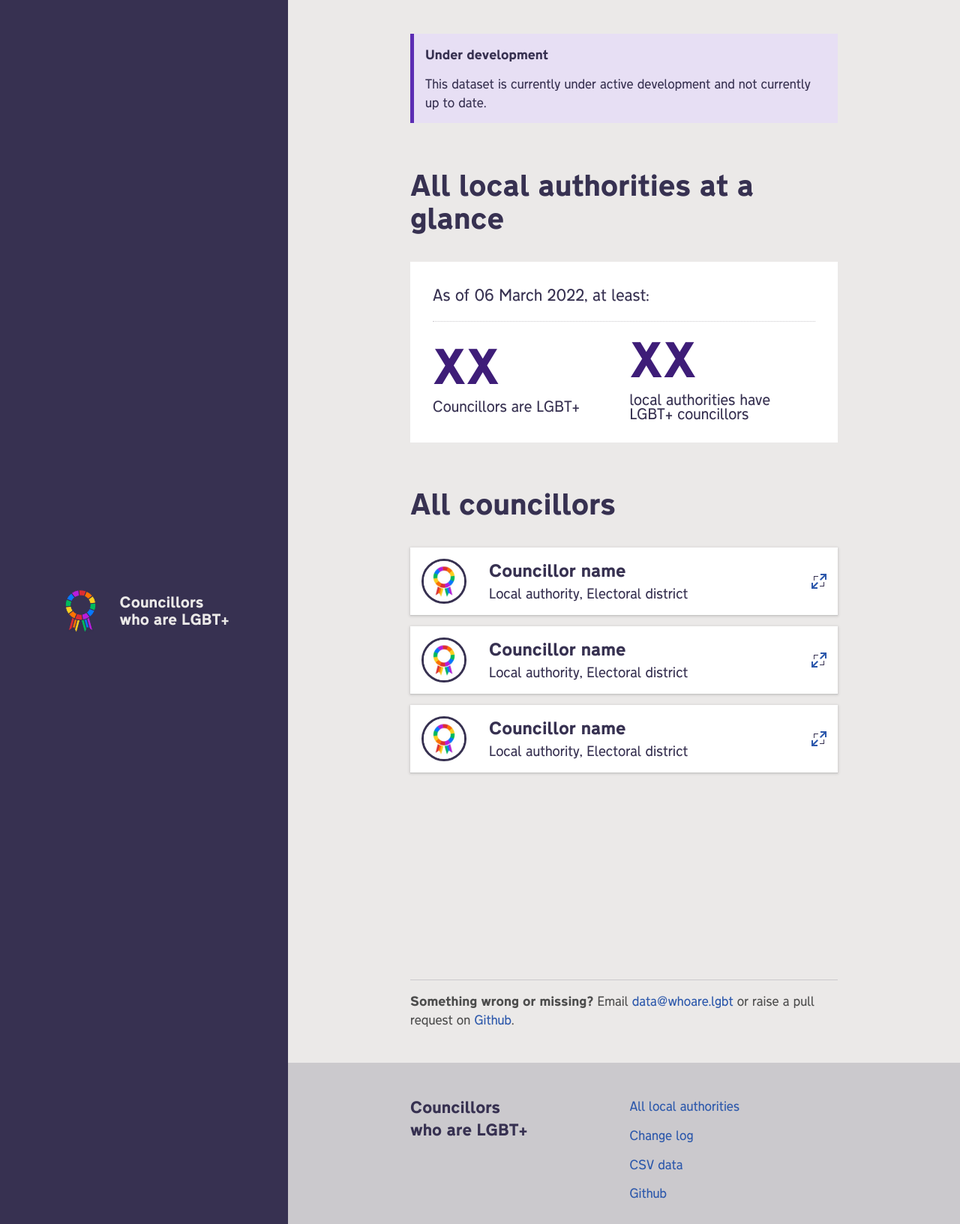
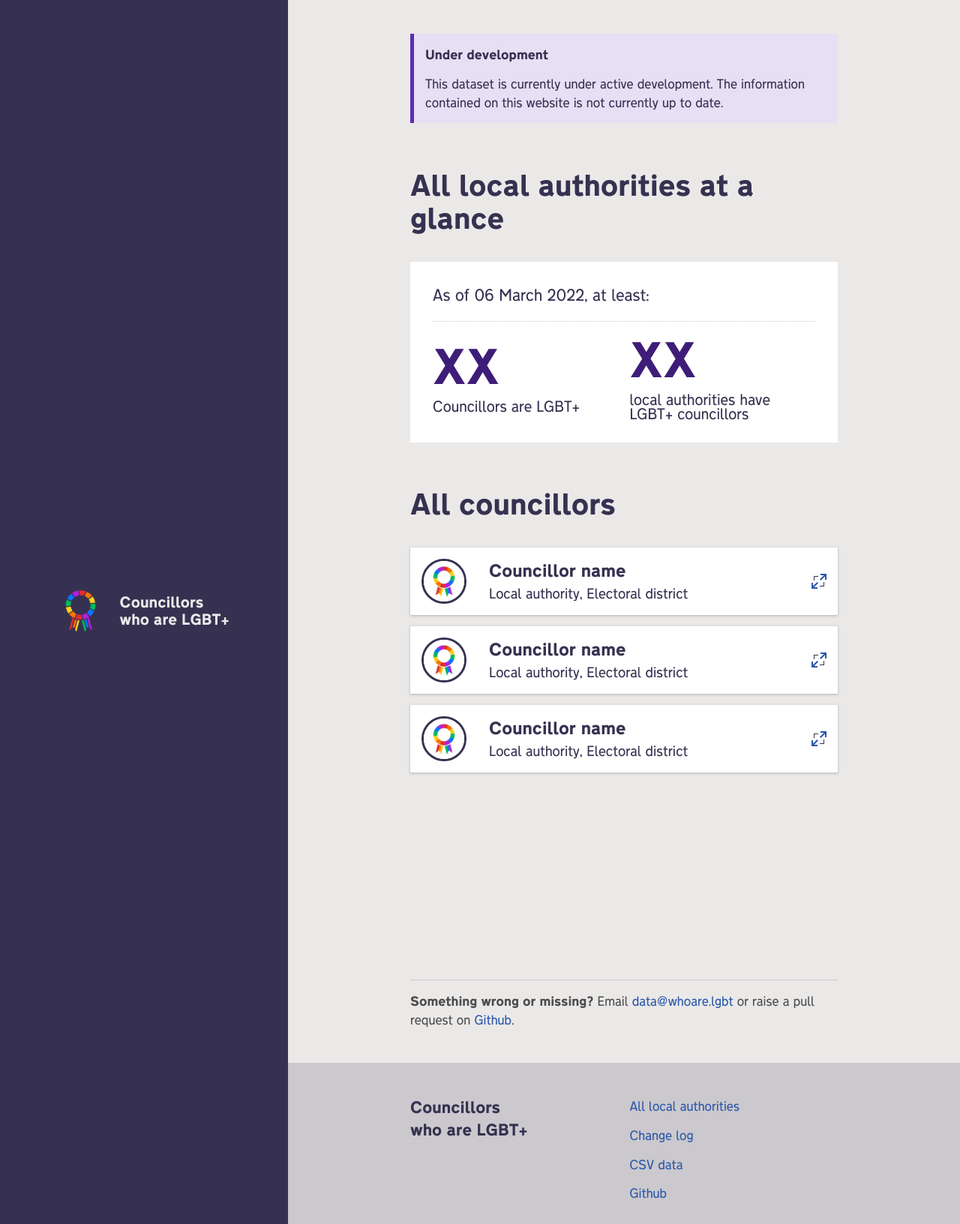
Before and after one commit to johnpeart/lgbt-councillors, a Jekyll site: the page built from index.md, in a window 1280 px wide. Shown: the whole page at 75% size. Built offline with Jekyll 4.4.1, drawn with Linux system fonts in a browser that asks for light colours.

Commit message:
Update development message

```diff
--- a/_config.yml
+++ b/_config.yml
@@ -13,7 +13,7 @@ url: "https://councillors.whoare.lgbt"
 ####################
 banner-mode: true
 banner-mode--header: "Under development"
-banner-mode--body: "This dataset is currently under active development and not currently up to date."
+banner-mode--body: "This dataset is currently under active development. The information contained on this website is not currently up to date."
 
 # Shows a blockquote on data pages exposing some of the underlying calculations
 error-check: true
```
